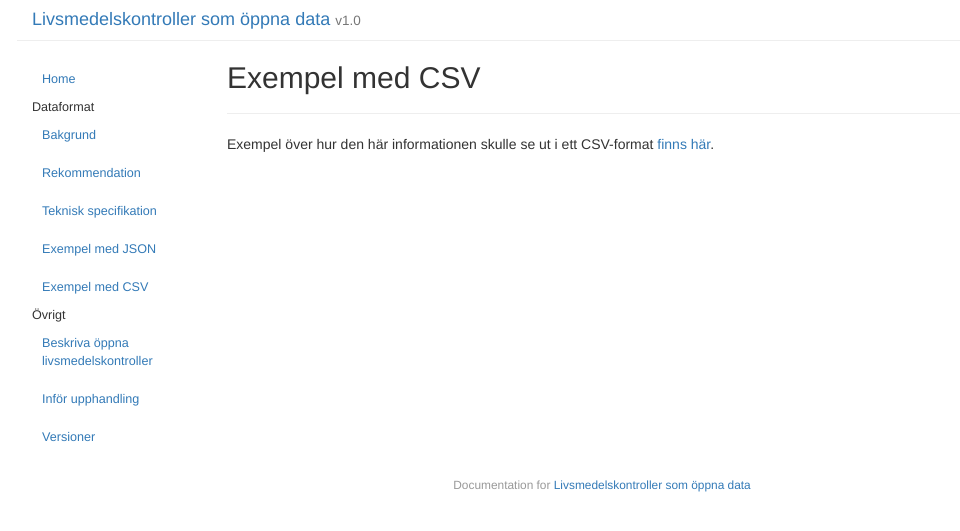
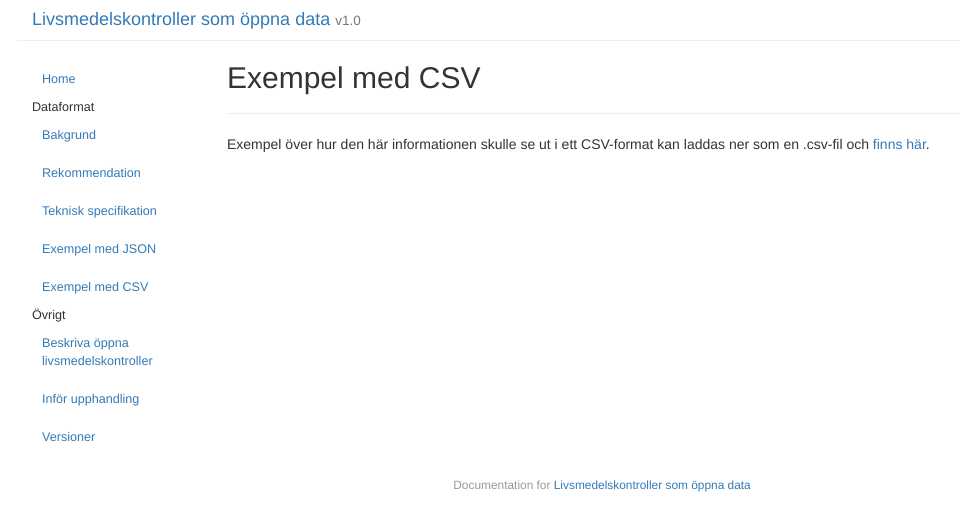
Before and after one commit to Sambruk/livsmedel, a Jekyll site: the page built from _posts/2020-10-21-exempel-csv.md, in a window 1280 px wide. Shown: the top 531 px of the page, without its empty margins (38-998 px from the left). Built offline with Jekyll 4.4.1, drawn with Linux system fonts in a browser that asks for light colours.

Commit message:
More explicit descriptions of download links

```diff
--- a/_posts/2020-10-21-exempel-csv.md
+++ b/_posts/2020-10-21-exempel-csv.md
@@ -5,4 +5,4 @@ category: doc
 date: 2020-10-21 09:55:00
 order: 4
 ---
-Exempel över hur den här informationen skulle se ut i ett CSV-format [finns här](/livsmedel/assets/exempel.csv).
+Exempel över hur den här informationen skulle se ut i ett CSV-format kan laddas ner som en .csv-fil och [finns här](/livsmedel/assets/exempel.csv).
```
Also changed, not shown: _posts/2020-10-21-teknisk-specifikation.md (+1 -1 lines).
